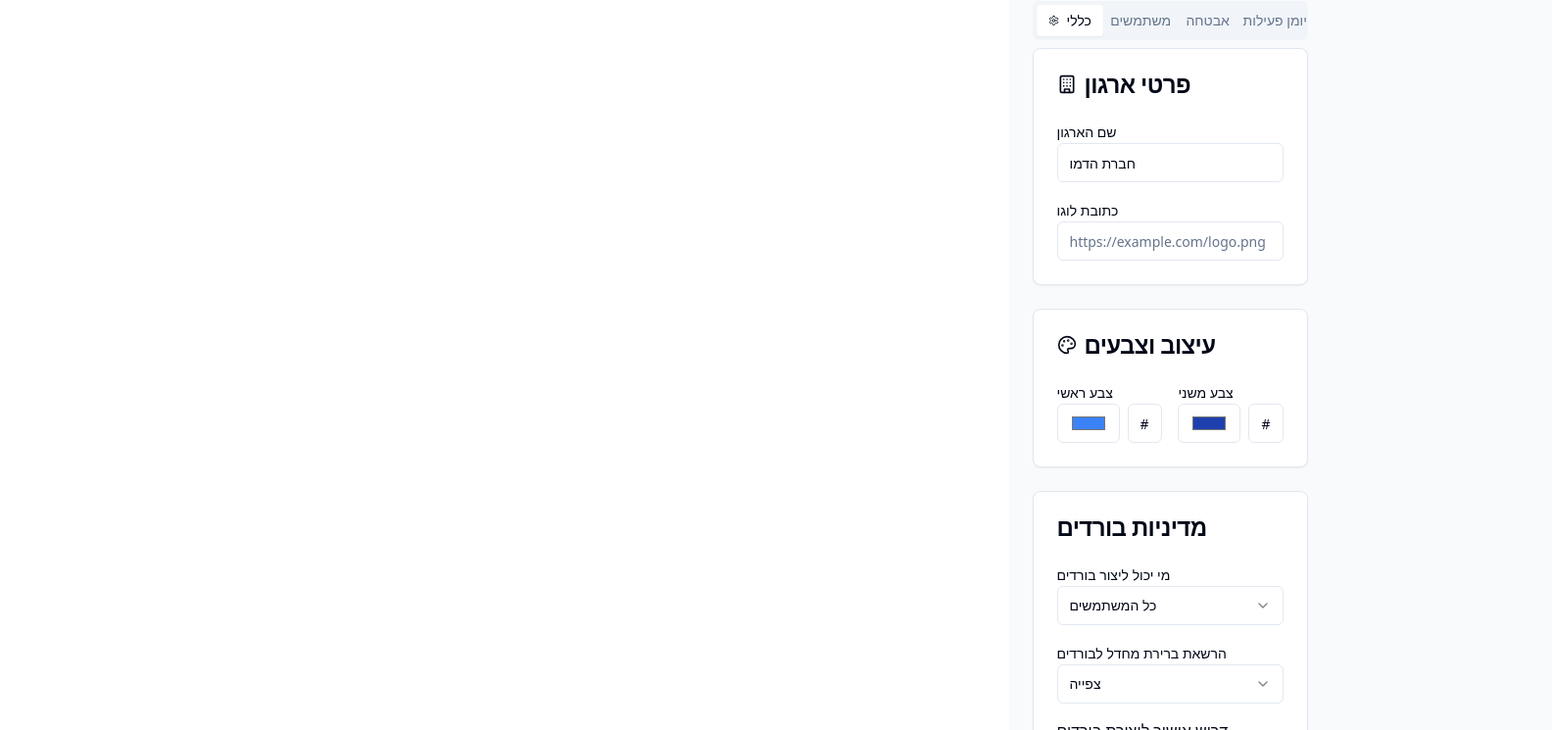
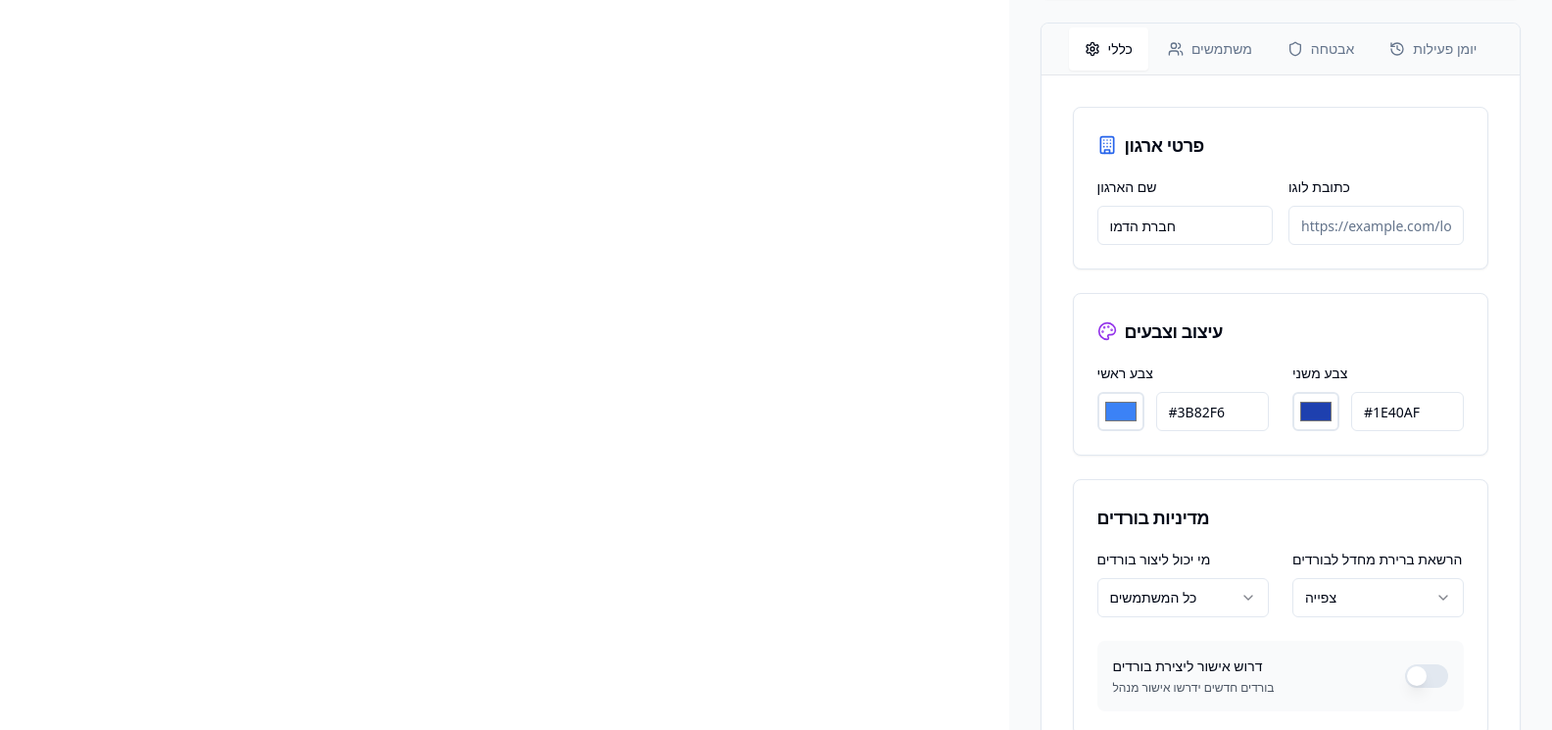
Before and after one commit to nivcomp/attentive-customer-compass, a React (Vite) app: page /org-settings in a window 1280 px wide. Shown: the part 171-916 px from the top of the page at 98% size, 1584 px wide, since content can reach past the window. Built offline with nearby package versions, Linux system fonts and the light colour scheme; no server answers; the database is empty.

Commit message:
Fix: Improve UI responsiveness and layout
Adjust the layout of the OrgSettings page and its sub-components to ensure a better user experience on both desktop and mobile devices.

```diff
--- a/src/components/OrgSettings.tsx
+++ b/src/components/OrgSettings.tsx
@@ -85,66 +85,100 @@ const OrgSettings = ({ organizationId = "demo-org-id" }: OrgSettingsProps) => {
   };
 
   return (
-    <div className="space-y-6 p-6">
-      {/* Header */}
-      <div className="flex items-center justify-between">
+    <div className="min-h-screen bg-gray-50">
+      <div className="max-w-7xl mx-auto px-4 sm:px-6 lg:px-8 py-6 lg:py-8">
+        {/* Header - מותאם למובייל */}
+        <div className="bg-white rounded-lg shadow-sm border mb-6 p-4 sm:p-6">
+          <div className="flex flex-col sm:flex-row sm:items-center sm:justify-between gap-4">
             <div>
-          <h1 className="text-3xl font-bold text-gray-900 flex items-center gap-2">
-            <Building className="h-8 w-8" />
+              <h1 className="text-2xl sm:text-3xl font-bold text-gray-900 flex items-center gap-2">
+                <Building className="h-6 w-6 sm:h-8 sm:w-8" />
                 הגדרות ארגון
               </h1>
-          <p className="text-gray-600 mt-1">ניהול הגדרות הארגון, משתמשים ואבטחה</p>
+              <p className="text-gray-600 text-sm sm:text-base mt-1">ניהול הגדרות הארגון, משתמשים ואבטחה</p>
             </div>
 
-        <Button onClick={handleSaveSettings} className="bg-blue-600 hover:bg-blue-700">
+            <Button
+              onClick={handleSaveSettings}
+              className="bg-blue-600 hover:bg-blue-700 w-full sm:w-auto"
+              size="lg"
+            >
               <Save className="h-4 w-4 mr-2" />
               שמור הגדרות
             </Button>
           </div>
+        </div>
 
-      {/* Settings Tabs */}
+        {/* Settings Tabs - מותאם למובייל */}
+        <div className="bg-white rounded-lg shadow-sm border overflow-hidden">
           <Tabs value={activeTab} onValueChange={setActiveTab} className="w-full">
-        <TabsList className="grid w-full grid-cols-4">
-          <TabsTrigger value="general" className="flex items-center gap-2">
+            {/* רשימת טאבים - גלילה אופקית במובייל */}
+            <div className="border-b border-gray-200 bg-gray-50 px-2 sm:px-6">
+              <TabsList className="w-full h-auto p-1 bg-transparent justify-start overflow-x-auto">
+                <div className="flex gap-1 min-w-max">
+                  <TabsTrigger
+                    value="general"
+                    className="flex items-center gap-2 px-3 py-2 sm:px-4 sm:py-3 text-sm whitespace-nowrap data-[state=active]:bg-white data-[state=active]:shadow-sm"
+                  >
                     <Settings className="h-4 w-4" />
-            כללי
+                    <span className="hidden sm:inline">כללי</span>
+                    <span className="sm:hidden">כללי</span>
                   </TabsTrigger>
-          <TabsTrigger value="users" className="flex items-center gap-2">
+                  <TabsTrigger
+                    value="users"
+                    className="flex items-center gap-2 px-3 py-2 sm:px-4 sm:py-3 text-sm whitespace-nowrap data-[state=active]:bg-white data-[state=active]:shadow-sm"
+                  >
                     <Users className="h-4 w-4" />
-            משתמשים
+                    <span className="hidden sm:inline">משתמשים</span>
+                    <span className="sm:hidden">משתמשים</span>
                   </TabsTrigger>
-          <TabsTrigger value="security" className="flex items-center gap-2">
+                  <TabsTrigger
+                    value="security"
+                    className="flex items-center gap-2 px-3 py-2 sm:px-4 sm:py-3 text-sm whitespace-nowrap data-[state=active]:bg-white data-[state=active]:shadow-sm"
+                  >
                     <Shield className="h-4 w-4" />
-            אבטחה
+                    <span className="hidden sm:inline">אבטחה</span>
+                    <span className="sm:hidden">אבטחה</span>
                   </TabsTrigger>
-          <TabsTrigger value="audit" className="flex items-center gap-2">
+                  <TabsTrigger
+                    value="audit"
+                    className="flex items-center gap-2 px-3 py-2 sm:px-4 sm:py-3 text-sm whitespace-nowrap data-[state=active]:bg-white data-[state=active]:shadow-sm"
+                  >
                     <History className="h-4 w-4" />
-            יומן פעילות
+                    <span className="hidden sm:inline">יומן פעילות</span>
+                    <span className="sm:hidden">יומן</span>
                   </TabsTrigger>
+                </div>
               </TabsList>
+            </div>
 
-        <TabsContent value="general">
+            {/* תוכן הטאבים */}
+            <div className="p-4 sm:p-6 lg:p-8">
+              <TabsContent value="general" className="mt-0">
                 <GeneralSettingsTab
                   orgSettings={orgSettings}
                   onSettingsChange={handleSettingsChange}
                 />
               </TabsContent>
 
-        <TabsContent value="users">
+              <TabsContent value="users" className="mt-0">
                 <UserManagementTab organizationId={organizationId} />
               </TabsContent>
 
-        <TabsContent value="security">
+              <TabsContent value="security" className="mt-0">
                 <SecuritySettingsTab
                   orgSettings={orgSettings}
                   onSettingsChange={handleSettingsChange}
                 />
               </TabsContent>
 
-        <TabsContent value="audit">
+              <TabsContent value="audit" className="mt-0">
                 <AuditLogTab />
               </TabsContent>
+            </div>
           </Tabs>
+        </div>
+      </div>
     </div>
   );
 };
--- a/src/components/OrgSettings/GeneralSettingsTab.tsx
+++ b/src/components/OrgSettings/GeneralSettingsTab.tsx
@@ -25,76 +25,84 @@ interface GeneralSettingsTabProps {
 const GeneralSettingsTab = ({ orgSettings, onSettingsChange }: GeneralSettingsTabProps) => {
   return (
     <div className="space-y-6">
-      <Card>
-        <CardHeader>
-          <CardTitle className="flex items-center gap-2">
-            <Building className="h-5 w-5" />
+      {/* פרטי ארגון */}
+      <Card className="shadow-sm">
+        <CardHeader className="pb-4">
+          <CardTitle className="flex items-center gap-2 text-lg">
+            <Building className="h-5 w-5 text-blue-600" />
             פרטי ארגון
           </CardTitle>
         </CardHeader>
         <CardContent className="space-y-4">
-          <div>
-            <Label htmlFor="orgName">שם הארגון</Label>
+          <div className="grid grid-cols-1 sm:grid-cols-2 gap-4">
+            <div className="space-y-2">
+              <Label htmlFor="orgName" className="text-sm font-medium">שם הארגון</Label>
               <Input
                 id="orgName"
                 value={orgSettings.name}
                 onChange={(e) => onSettingsChange({ name: e.target.value })}
+                className="h-10"
               />
             </div>
 
-          <div>
-            <Label htmlFor="logo">כתובת לוגו</Label>
+            <div className="space-y-2">
+              <Label htmlFor="logo" className="text-sm font-medium">כתובת לוגו</Label>
               <Input
                 id="logo"
                 placeholder="https://example.com/logo.png"
                 value={orgSettings.logo_url}
                 onChange={(e) => onSettingsChange({ logo_url: e.target.value })}
+                className="h-10"
               />
+            </div>
           </div>
         </CardContent>
       </Card>
 
-      <Card>
-        <CardHeader>
-          <CardTitle className="flex items-center gap-2">
-            <Palette className="h-5 w-5" />
+      {/* עיצוב וצבעים */}
+      <Card className="shadow-sm">
+        <CardHeader className="pb-4">
+          <CardTitle className="flex items-center gap-2 text-lg">
+            <Palette className="h-5 w-5 text-purple-600" />
             עיצוב וצבעים
           </CardTitle>
         </CardHeader>
         <CardContent className="space-y-4">
-          <div className="grid grid-cols-2 gap-4">
-            <div>
-              <Label htmlFor="primaryColor">צבע ראשי</Label>
-              <div className="flex gap-2">
+          <div className="grid grid-cols-1 lg:grid-cols-2 gap-6">
+            <div className="space-y-2">
+              <Label htmlFor="primaryColor" className="text-sm font-medium">צבע ראשי</Label>
+              <div className="flex gap-3">
                 <Input
                   id="primaryColor"
                   type="color"
                   value={orgSettings.primary_color}
                   onChange={(e) => onSettingsChange({ primary_color: e.target.value })}
-                  className="w-16 h-10"
+                  className="w-12 h-10 p-1 border-2"
                 />
                 <Input
                   value={orgSettings.primary_color}
                   onChange={(e) => onSettingsChange({ primary_color: e.target.value })}
-                  className="flex-1"
+                  className="flex-1 h-10"
+                  placeholder="#000000"
                 />
               </div>
             </div>
 
-            <div>
-              <Label htmlFor="secondaryColor">צבע משני</Label>
-              <div className="flex gap-2">
+            <div className="space-y-2">
+              <Label htmlFor="secondaryColor" className="text-sm font-medium">צבע משני</Label>
+              <div className="flex gap-3">
                 <Input
                   id="secondaryColor"
                   type="color"
                   value={orgSettings.secondary_color}
                   onChange={(e) => onSettingsChange({ secondary_color: e.target.value })}
-                  className="w-16 h-10"
+                  className="w-12 h-10 p-1 border-2"
                 />
                 <Input
                   value={orgSettings.secondary_color}
                   onChange={(e) => onSettingsChange({ secondary_color: e.target.value })}
-                  className="flex-1"
+                  className="flex-1 h-10"
+                  placeholder="#000000"
                 />
               </div>
             </div>
@@ -102,18 +110,20 @@ const GeneralSettingsTab = ({ orgSettings, onSettingsChange }: GeneralSettingsTa
         </CardContent>
       </Card>
 
-      <Card>
-        <CardHeader>
-          <CardTitle>מדיניות בורדים</CardTitle>
+      {/* מדיניות בורדים */}
+      <Card className="shadow-sm">
+        <CardHeader className="pb-4">
+          <CardTitle className="text-lg">מדיניות בורדים</CardTitle>
         </CardHeader>
-        <CardContent className="space-y-4">
-          <div>
-            <Label>מי יכול ליצור בורדים</Label>
+        <CardContent className="space-y-6">
+          <div className="grid grid-cols-1 lg:grid-cols-2 gap-6">
+            <div className="space-y-2">
+              <Label className="text-sm font-medium">מי יכול ליצור בורדים</Label>
               <Select
                 value={orgSettings.board_creation_policy}
                 onValueChange={(value) => onSettingsChange({ board_creation_policy: value })}
               >
-              <SelectTrigger>
+                <SelectTrigger className="h-10">
                   <SelectValue />
                 </SelectTrigger>
                 <SelectContent>
@@ -123,13 +133,13 @@ const GeneralSettingsTab = ({ orgSettings, onSettingsChange }: GeneralSettingsTa
               </Select>
             </div>
 
-          <div>
-            <Label>הרשאת ברירת מחדל לבורדים</Label>
+            <div className="space-y-2">
+              <Label className="text-sm font-medium">הרשאת ברירת מחדל לבורדים</Label>
               <Select
                 value={orgSettings.default_board_permission}
                 onValueChange={(value) => onSettingsChange({ default_board_permission: value })}
               >
-              <SelectTrigger>
+                <SelectTrigger className="h-10">
                   <SelectValue />
                 </SelectTrigger>
                 <SelectContent>
@@ -139,11 +149,12 @@ const GeneralSettingsTab = ({ orgSettings, onSettingsChange }: GeneralSettingsTa
                 </SelectContent>
               </Select>
             </div>
+          </div>
 
-          <div className="flex items-center justify-between">
-            <div>
-              <p className="font-medium">דרוש אישור ליצירת בורדים</p>
-              <p className="text-sm text-gray-600">בורדים חדשים ידרשו אישור מנהל</p>
+          <div className="flex items-center justify-between p-4 bg-gray-50 rounded-lg">
+            <div className="flex-1">
+              <p className="font-medium text-sm">דרוש אישור ליצירת בורדים</p>
+              <p className="text-xs text-gray-600 mt-1">בורדים חדשים ידרשו אישור מנהל</p>
             </div>
             <Switch
               checked={orgSettings.require_board_approval}
--- a/src/components/OrgSettings/UserInviteForm.tsx
+++ b/src/components/OrgSettings/UserInviteForm.tsx
@@ -2,9 +2,11 @@
 import React, { useState } from 'react';
 import { Button } from "@/components/ui/button";
 import { Input } from "@/components/ui/input";
+import { Label } from "@/components/ui/label";
 import { Select, SelectContent, SelectItem, SelectTrigger, SelectValue } from "@/components/ui/select";
 import { useAddOrganizationMember } from "@/hooks/useOrganizations";
 import { toast } from "sonner";
+import { Mail, UserCheck } from "lucide-react";
 
 interface UserInviteFormProps {
   organizationId: string;
@@ -20,6 +22,13 @@ const UserInviteForm = ({ organizationId }: UserInviteFormProps) => {
   const handleInviteUser = async () => {
     if (!newMemberEmail.trim()) {
       toast.error('אנא הכנס כתובת אימייל');
+      return;
+    }
+
+    // בדיקת תקינות אימייל בסיסית
+    const emailRegex = /^[^\s@]+@[^\s@]+\.[^\s@]+$/;
+    if (!emailRegex.test(newMemberEmail.trim())) {
+      toast.error('אנא הכנס כתובת אימייל תקינה');
       return;
     }
 
@@ -41,25 +50,59 @@ const UserInviteForm = ({ organizationId }: UserInviteFormProps) => {
   };
 
   return (
-    <div className="flex gap-2">
+    <div className="space-y-4">
+      <div className="grid grid-cols-1 sm:grid-cols-2 lg:grid-cols-3 gap-4">
+        <div className="space-y-2">
+          <Label htmlFor="inviteEmail" className="text-sm font-medium">
+            כתובת אימייל
+          </Label>
+          <div className="relative">
+            <Mail className="absolute left-3 top-1/2 transform -translate-y-1/2 h-4 w-4 text-gray-400" />
             <Input
-        placeholder="כתובת אימייל"
+              id="inviteEmail"
+              type="email"
+              placeholder="user@company.com"
               value={newMemberEmail}
               onChange={(e) => setNewMemberEmail(e.target.value)}
-        className="flex-1"
+              className="pl-10 h-10"
             />
+          </div>
+        </div>
+
+        <div className="space-y-2">
+          <Label className="text-sm font-medium">תפקיד</Label>
           <Select value={newMemberRole} onValueChange={setNewMemberRole}>
-        <SelectTrigger className="w-32">
+            <SelectTrigger className="h-10">
               <SelectValue />
             </SelectTrigger>
             <SelectContent>
-          <SelectItem value="member">חבר</SelectItem>
-          <SelectItem value="admin">מנהל</SelectItem>
+              <SelectItem value="member">
+                <div className="flex items-center gap-2">
+                  <UserCheck className="h-4 w-4" />
+                  חבר
+                </div>
+              </SelectItem>
+              <SelectItem value="admin">
+                <div className="flex items-center gap-2">
+                  <UserCheck className="h-4 w-4" />
+                  מנהל
+                </div>
+              </SelectItem>
             </SelectContent>
           </Select>
-      <Button onClick={handleInviteUser} disabled={isInviting}>
-        {isInviting ? 'מזמין...' : 'הזמן'}
+        </div>
+
+        <div className="space-y-2 sm:col-span-2 lg:col-span-1">
+          <Label className="text-sm font-medium opacity-0">פעולה</Label>
+          <Button
+            onClick={handleInviteUser}
+            disabled={isInviting || !newMemberEmail.trim()}
+            className="w-full h-10 bg-blue-600 hover:bg-blue-700"
+          >
+            {isInviting ? 'מזמין...' : 'שלח הזמנה'}
           </Button>
+        </div>
+      </div>
     </div>
   );
 };
--- a/src/components/OrgSettings/UserManagementTab.tsx
+++ b/src/components/OrgSettings/UserManagementTab.tsx
@@ -1,7 +1,7 @@
 
 import React from 'react';
 import { Card, CardContent, CardHeader, CardTitle } from "@/components/ui/card";
-import { UserPlus } from "lucide-react";
+import { UserPlus, Users } from "lucide-react";
 import UserInviteForm from './UserInviteForm';
 import MembersTable from './MembersTable';
 
@@ -12,10 +12,11 @@ interface UserManagementTabProps {
 const UserManagementTab = ({ organizationId }: UserManagementTabProps) => {
   return (
     <div className="space-y-6">
-      <Card>
-        <CardHeader>
-          <CardTitle className="flex items-center gap-2">
-            <UserPlus className="h-5 w-5" />
+      {/* הזמן משתמש חדש */}
+      <Card className="shadow-sm">
+        <CardHeader className="pb-4">
+          <CardTitle className="flex items-center gap-2 text-lg">
+            <UserPlus className="h-5 w-5 text-green-600" />
             הזמן משתמש חדש
           </CardTitle>
         </CardHeader>
@@ -24,12 +25,18 @@ const UserManagementTab = ({ organizationId }: UserManagementTabProps) => {
         </CardContent>
       </Card>
 
-      <Card>
-        <CardHeader>
-          <CardTitle>חברי הארגון</CardTitle>
+      {/* רשימת חברים */}
+      <Card className="shadow-sm">
+        <CardHeader className="pb-4">
+          <CardTitle className="flex items-center gap-2 text-lg">
+            <Users className="h-5 w-5 text-blue-600" />
+            חברי הארגון
+          </CardTitle>
         </CardHeader>
-        <CardContent>
-          <MembersTable organizationId={organizationId} />
+        <CardContent className="p-0">
+          <div className="overflow-x-auto">
+            <MembersTable organizationId={organizationId} />
+          </div>
         </CardContent>
       </Card>
     </div>
```
Also changed, not shown: src/components/OrgSettings/SecuritySettingsTab.tsx (+35 -21 lines). Lines whose indentation alone changed are shown as unchanged.
